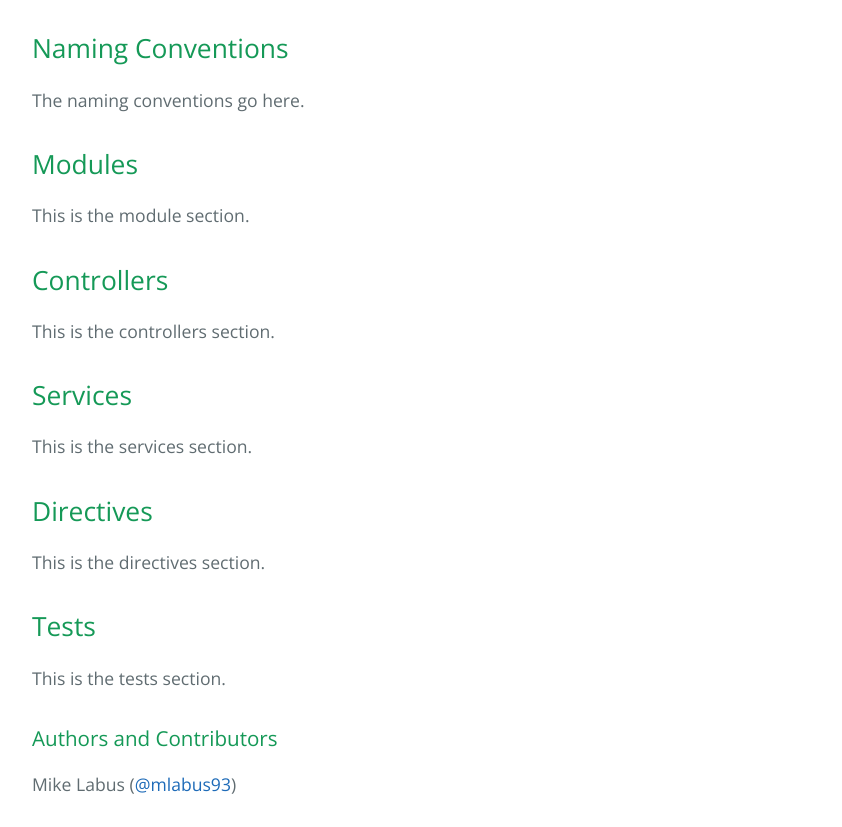
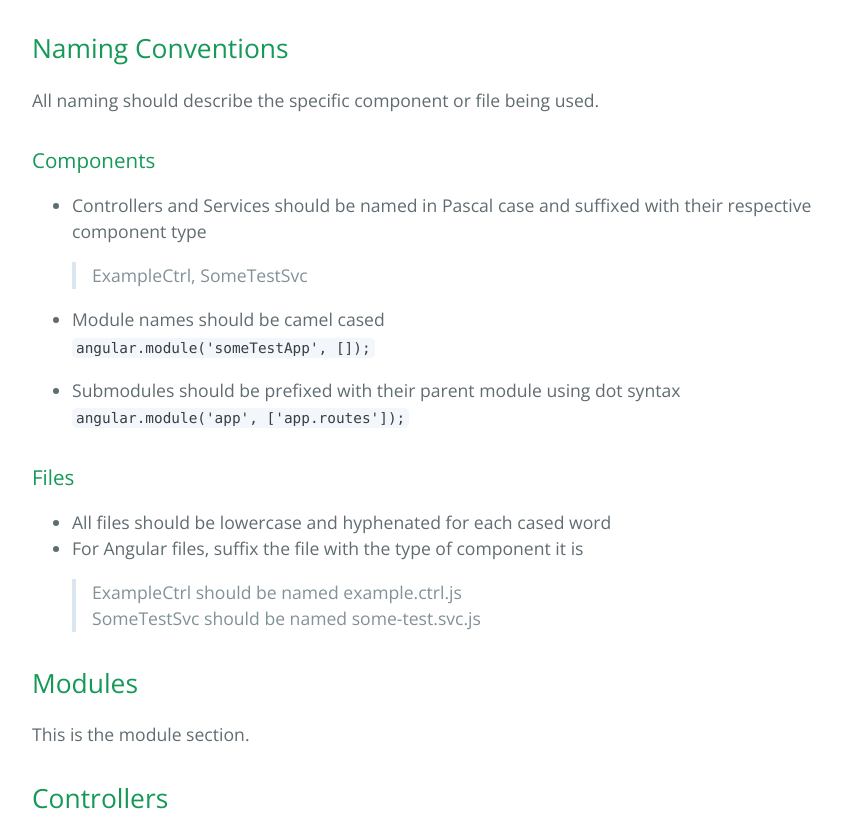
Before and after one commit to mlabus93/demo-angular-app, a plain HTML site: page index.html in a window 1280 px wide. Shown: the part 716-1543 px from the top of the page, without its empty margins (192-1034 px from the left). Drawn offline with nearby package versions, Linux system fonts and the light colour scheme.

```diff
--- a/index.html
+++ b/index.html
@@ -37,7 +37,40 @@
 <h2>
 <a id="naming-conventions" class="anchor" href="#naming-conventions" aria-hidden="true"><span aria-hidden="true" class="octicon octicon-link"></span></a>Naming Conventions</h2>
 
-<p>The naming conventions go here.</p>
+<p>All naming should describe the specific component or file being used.</p>
+
+<h3>
+<a id="components" class="anchor" href="#components" aria-hidden="true"><span aria-hidden="true" class="octicon octicon-link"></span></a>Components</h3>
+
+<ul>
+<li>
+<p>Controllers and Services should be named in Pascal case and suffixed with their respective component type</p>
+
+<blockquote>
+<p>ExampleCtrl, SomeTestSvc</p>
+</blockquote>
+</li>
+<li><p>Module names should be camel cased<br>
+<code>angular.module('someTestApp', []);</code></p></li>
+<li>Submodules should be prefixed with their parent module using dot syntax<br>
+<code>angular.module('app', ['app.routes']);</code>
+</li>
+</ul>
+
+<h3>
+<a id="files" class="anchor" href="#files" aria-hidden="true"><span aria-hidden="true" class="octicon octicon-link"></span></a>Files</h3>
+
+<ul>
+<li>All files should be lowercase and hyphenated for each cased word</li>
+<li>
+<p>For Angular files, suffix the file with the type of component it is</p>
+
+<blockquote>
+<p>ExampleCtrl should be named example.ctrl.js<br>
+SomeTestSvc should be named some-test.svc.js</p>
+</blockquote>
+</li>
+</ul>
 
 <h2>
 <a id="modules" class="anchor" href="#modules" aria-hidden="true"><span aria-hidden="true" class="octicon octicon-link"></span></a>Modules</h2>
--- a/params.json
+++ b/params.json
@@ -1,6 +1,6 @@
 {
   "name": "Demo Angular App",
   "tagline": "Demo app with best practices for angular 1.x",
-  "body": "# VTS GUI Coding Guidelines\r\n\r\n## Table of Contents\r\n\r\n1. [Naming Conventions](#naming-conventions)\r\n1. [Modules](#modules)\r\n1. [Controllers](#controllers)\r\n1. [Services](#services)\r\n1. [Directives](#directives)\r\n1. [Tests](#tests)\r\n\r\n## Naming Conventions\r\nThe naming conventions go here.\r\n\r\n## Modules\r\nThis is the module section.\r\n\r\n## Controllers\r\nThis is the controllers section.\r\n\r\n## Services\r\nThis is the services section.\r\n\r\n## Directives\r\nThis is the directives section.\r\n\r\n## Tests\r\nThis is the tests section.\r\n\r\n### Authors and Contributors\r\nMike Labus (@mlabus93)",
+  "body": "# VTS GUI Coding Guidelines\r\n\r\n## Table of Contents\r\n\r\n1. [Naming Conventions](#naming-conventions)\r\n1. [Modules](#modules)\r\n1. [Controllers](#controllers)\r\n1. [Services](#services)\r\n1. [Directives](#directives)\r\n1. [Tests](#tests)\r\n\r\n## Naming Conventions\r\nAll naming should describe the specific component or file being used.\r\n\r\n### Components\r\n - Controllers and Services should be named in Pascal case and suffixed with their respective component type\r\n\r\n >ExampleCtrl, SomeTestSvc\r\n\r\n - Module names should be camel cased  \r\n `angular.module('someTestApp', []);`\r\n - Submodules should be prefixed with their parent module using dot syntax  \r\n `angular.module('app', ['app.routes']);`\r\n\r\n### Files\r\n - All files should be lowercase and hyphenated for each cased word\r\n - For Angular files, suffix the file with the type of component it is\r\n\r\n >ExampleCtrl should be named example.ctrl.js  \r\n  SomeTestSvc should be named some-test.svc.js\r\n\r\n## Modules\r\nThis is the module section.\r\n\r\n## Controllers\r\nThis is the controllers section.\r\n\r\n## Services\r\nThis is the services section.\r\n\r\n## Directives\r\nThis is the directives section.\r\n\r\n## Tests\r\nThis is the tests section.\r\n\r\n### Authors and Contributors\r\nMike Labus (@mlabus93)",
   "note": "Don't delete this file! It's used internally to help with page regeneration."
 }
```
